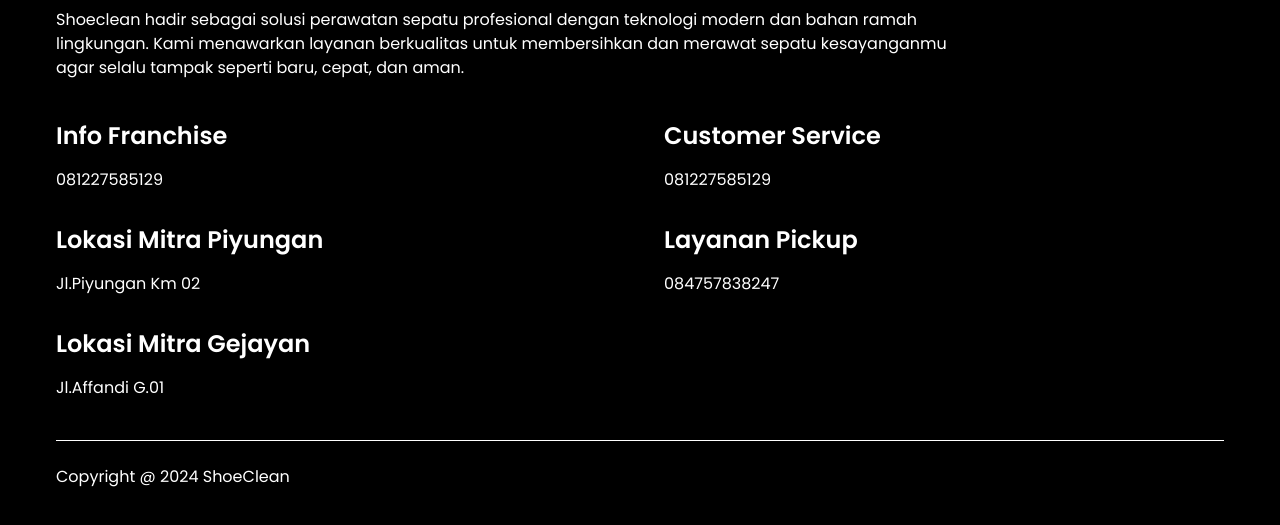
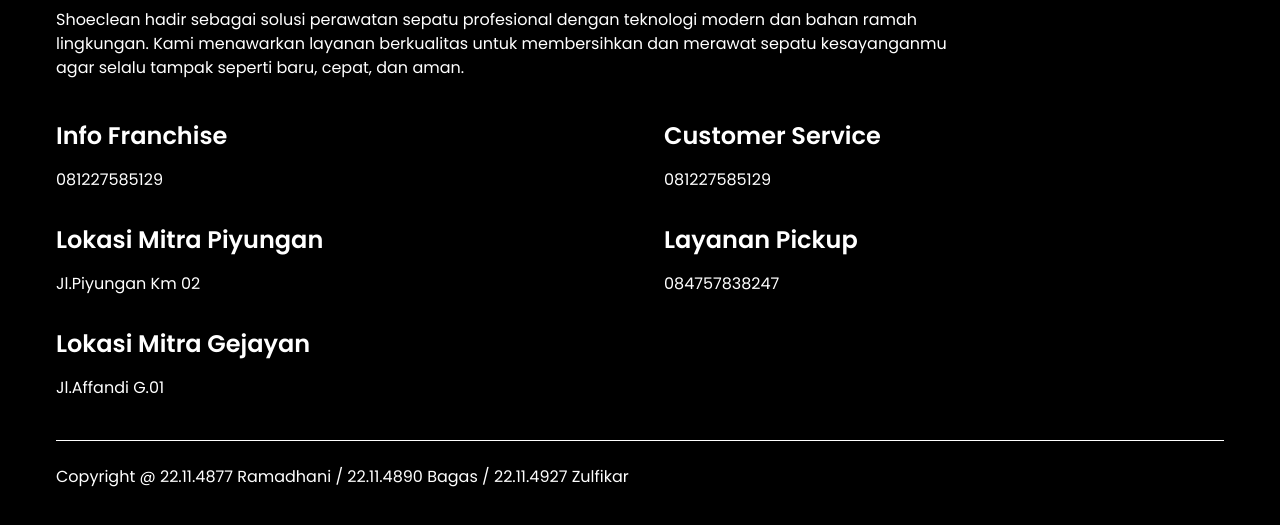
Before and after one commit to izulkurniawan/ShoeClean, a website: page index.html in a window 1280 px wide. Shown: the part 2388-2913 px from the top of the page. Drawn offline with Linux system fonts and the light colour scheme.

Commit message:
copyright changes

```diff
--- a/index.html
+++ b/index.html
@@ -351,7 +351,7 @@
 
   <!-- Copyright -->
   <div class="text-white mt-6 text-center md:text-left">
-    Copyright @ 2024 ShoeClean
+    Copyright @ 22.11.4877 Ramadhani / 22.11.4890 Bagas / 22.11.4927 Zulfikar
   </div>
 </footer>
 
```
